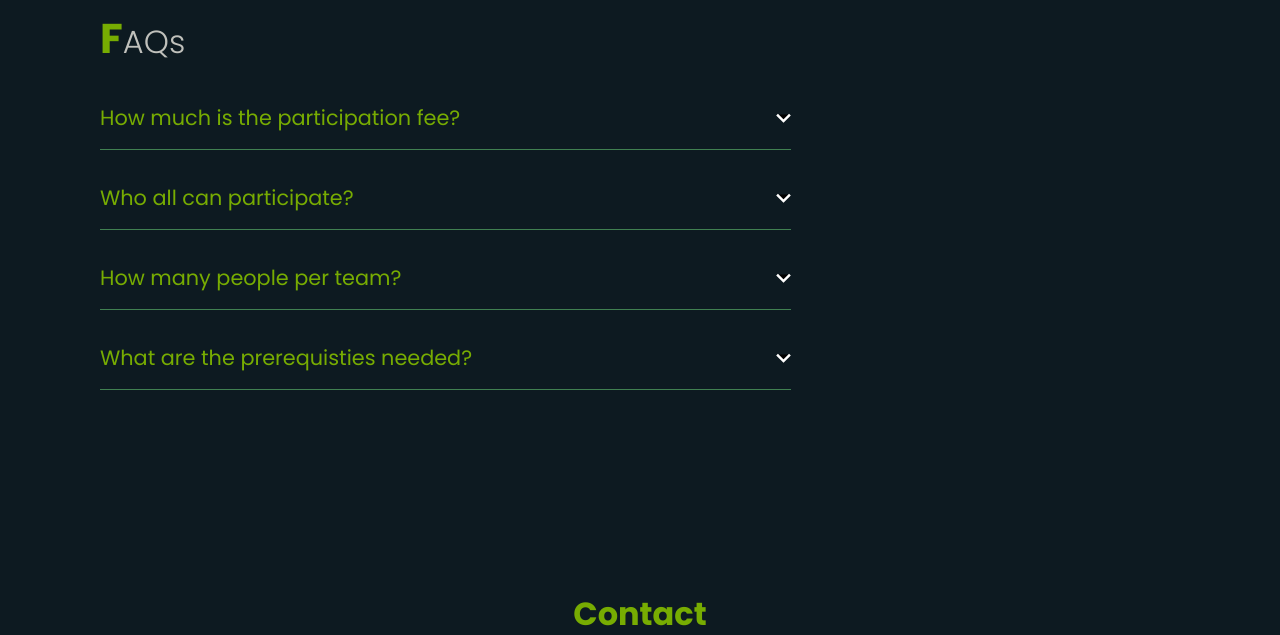
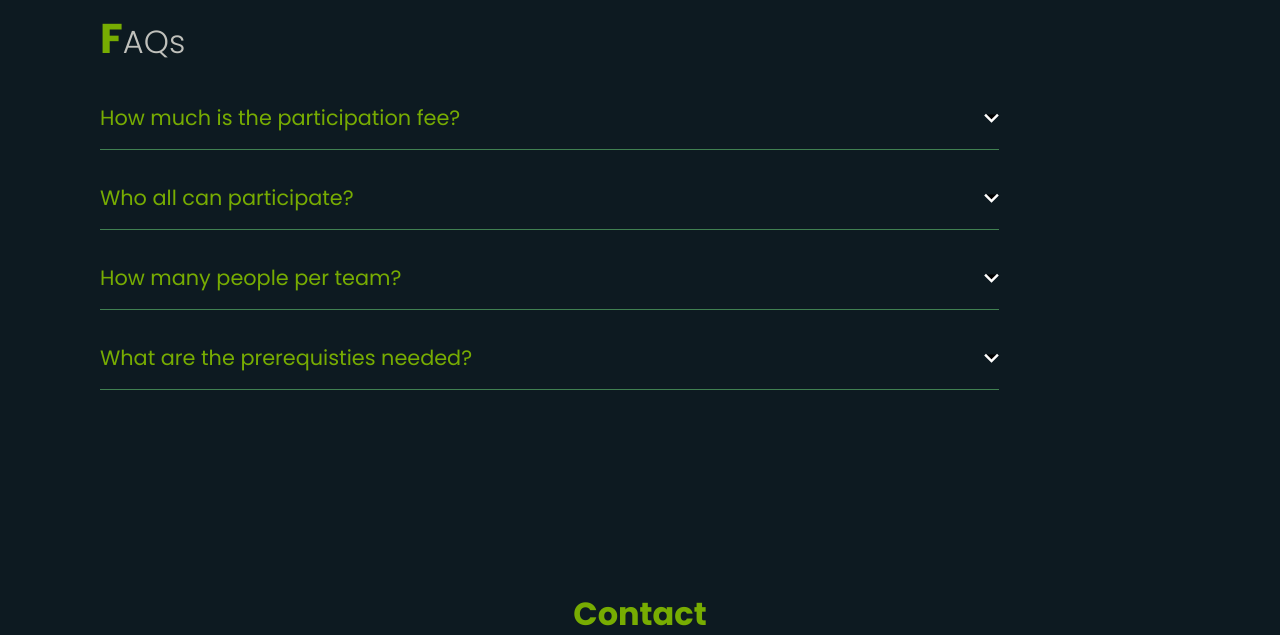
Before and after one commit to UDITHBIJU/UDITHBIJU.github.io, a plain HTML site: page index.html in a window 1280 px wide. Shown: the part 3480-4115 px from the top of the page. Drawn offline with nearby package versions, Linux system fonts and the light colour scheme.

```diff
--- a/Public/CSS/style.css
+++ b/Public/CSS/style.css
@@ -577,7 +577,7 @@ section {
   }
 }
 .faq{
-	width: 80%;
+	width: 104%;
 	display: flex;
 	flex-direction: row;
 	align-items: center;
@@ -609,7 +609,7 @@ section {
 .answer p {
 	padding-top: 1rem;
 	line-height: 1.6rem;
-	font-size: 1.2rem;
+	font-size: .9rem;
 	color:#c0c1bc;
 }
 
--- a/index.html
+++ b/index.html
@@ -87,7 +87,7 @@
           <br />
           </p>
         </div>
-        <div class="col50">
+        <div class="col50 co2">
           <div class="imgbox" data-aos="zoom-in-left" data-aos-duration="1500">
             <img src="Public/Images/Favicon.png" alt="Oops Something went wrong" />
           </div>
```
